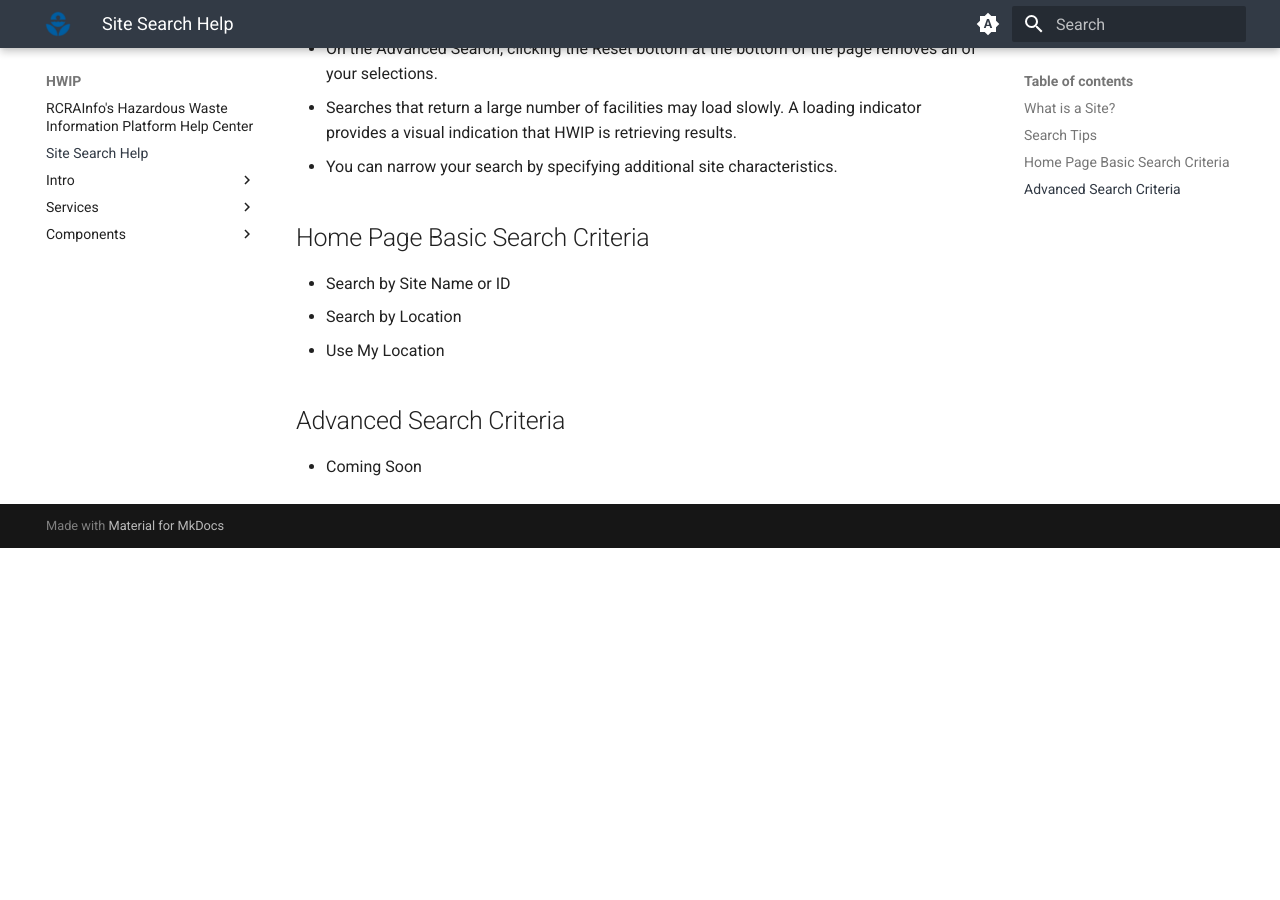
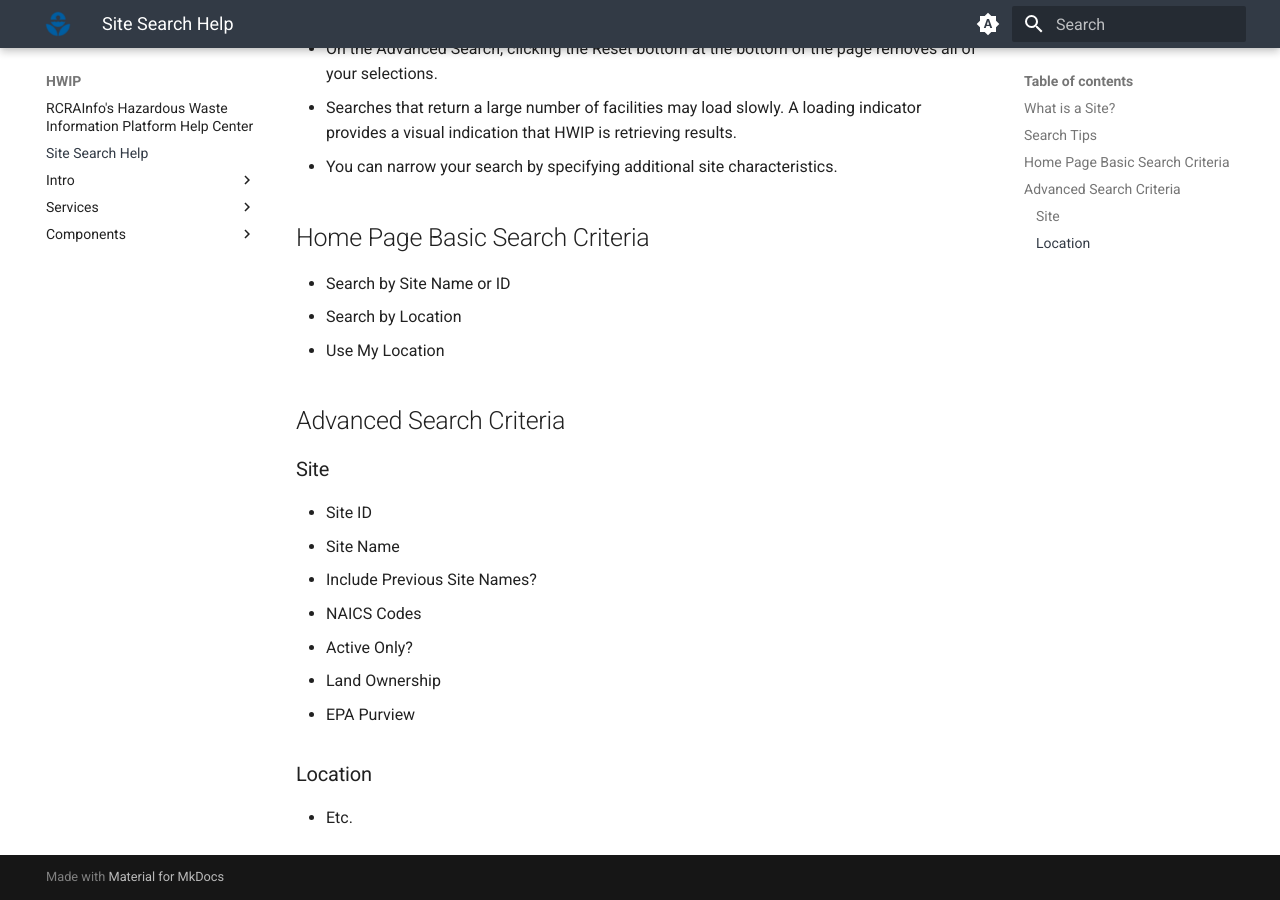
Before and after one commit to furrlori-oss/hwip, an MkDocs documentation site: the page built from docs/search-help.md, in a window 1280 px wide and 900 px high, scrolled down 606 px. Built offline with MkDocs 1.6.1 and Material for MkDocs 9.7.7, drawn with Linux system fonts in a browser that asks for light colours; before the commit the page ends 1154 px from its top, so only the background shows below that.

Commit message:
Update search-help.md

```diff
--- a/docs/search-help.md
+++ b/docs/search-help.md
@@ -14,4 +14,13 @@ The word “site” on this website refers to any type of regulated hazardous wa
 - Search by Location
 - Use My Location
 ## Advanced Search Criteria
-- Coming Soon
+### Site
+- Site ID
+- Site Name
+- Include Previous Site Names?
+- NAICS Codes
+- Active Only?
+- Land Ownership
+- EPA Purview
+### Location
+- Etc.
```
